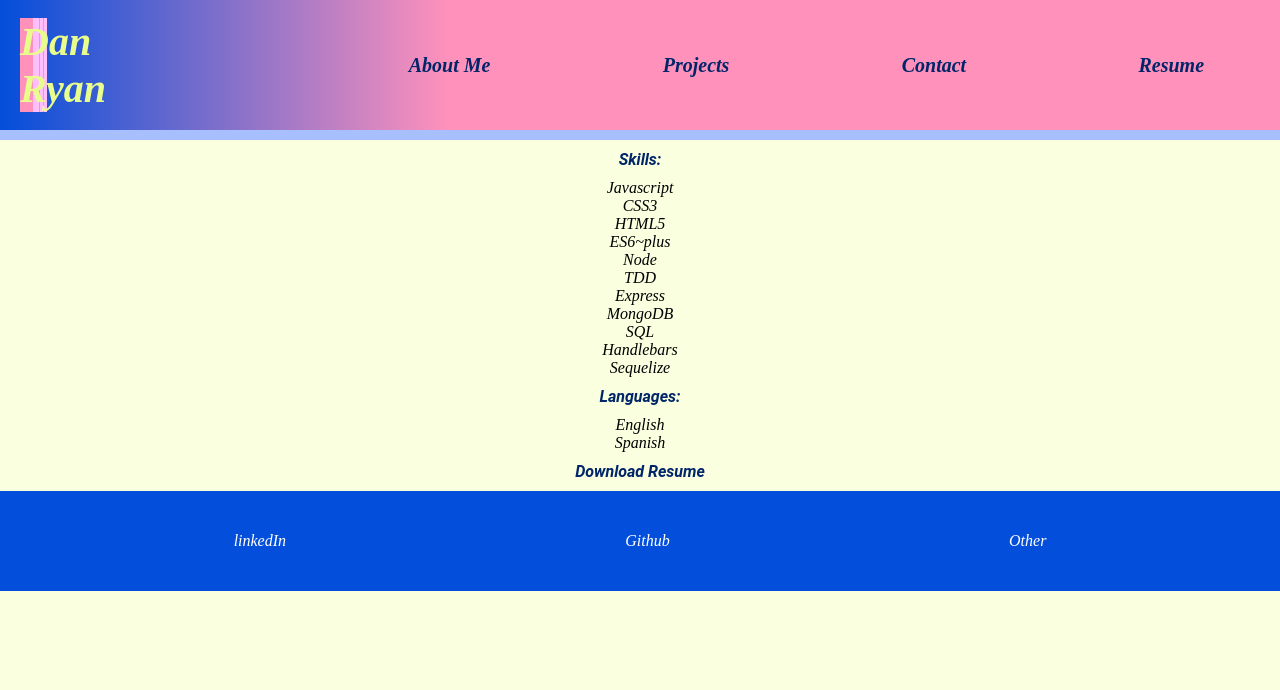
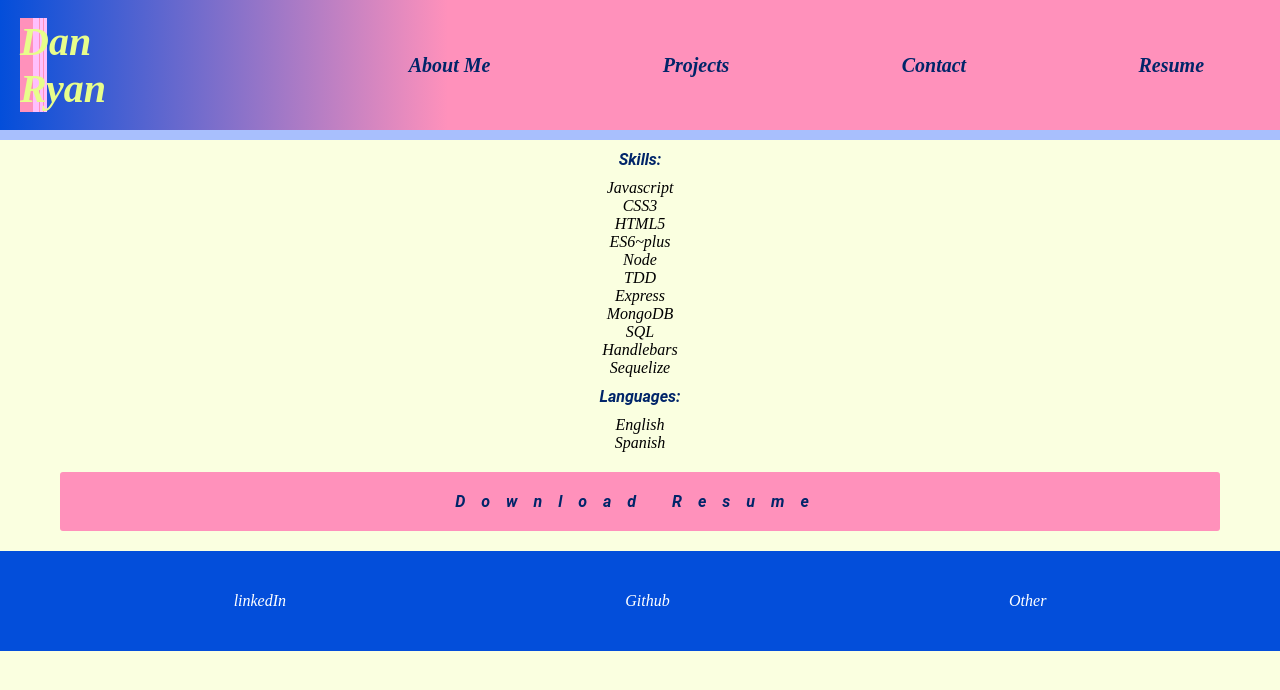
Before and after one commit to boogiematrix/react-portfolio, a React (Create React App) app: page / in a window 1280 px wide. Both pictures are taken after a click on the button "Resume". Shown: the top 690 px of the page. Built offline with nearby package versions, Linux system fonts and the light colour scheme.

Commit message:
styled resume page

```diff
--- a/src/components/Header/Header.css
+++ b/src/components/Header/Header.css
@@ -57,11 +57,7 @@ header li{
     transition: box-shadow 1s;
 }
 
-button,
-input,
-optgroup,
-select,
-textarea {
+nav button {
   -webkit-appearance: none;
   appearance: none;
   vertical-align: middle;
--- a/src/components/Projects/Projects.css
+++ b/src/components/Projects/Projects.css
@@ -1,3 +1,8 @@
+.card {
+    margin-top: 10px;
+    border-bottom: 5px double var(--primaryaccent);
+}
+
 .cardContent {
     display: flex;
     justify-content: space-evenly;
@@ -8,6 +13,7 @@
     max-height: 300px;
     border: 8px solid var(--compliment);
     display: flex;
+    margin: 10px 0;
 }
 
 .cardContent div {
--- a/src/components/Resume/Resume.css
+++ b/src/components/Resume/Resume.css
@@ -5,3 +5,19 @@
 #skills h3 {
     margin: 10px;
 }
+
+a[download] {
+    padding: 20px;
+    margin: 20px 50px;
+    display: block;
+    background-color: var(--compliment);
+    font: inherit;
+    border-radius: 3px;
+    letter-spacing: 1em;
+}
+
+@media screen and (max-width: 438px) {
+    a[download] {
+        margin: 20px 0;
+    }
+}
--- a/src/components/Resume/Resume.js
+++ b/src/components/Resume/Resume.js
@@ -1,5 +1,6 @@
 import React from 'react';
 import './Resume.css'
+import resumePdf from './Resume.pdf';
 
 export function Resume() {
     return (
@@ -23,7 +24,7 @@ export function Resume() {
                     <li>English</li>
                     <li>Spanish</li>
                 </ul>
-            <h3><a href='../../public/Resume.pdf' download="resume-dan-ryan">Download Resume</a></h3>
+            <h3><a href={resumePdf} download="resume-dan-ryan">Download Resume</a></h3>
         </div>
     )
 }
```
Also changed, not shown: 1 other file (tests, documents, lock files or other folders).
